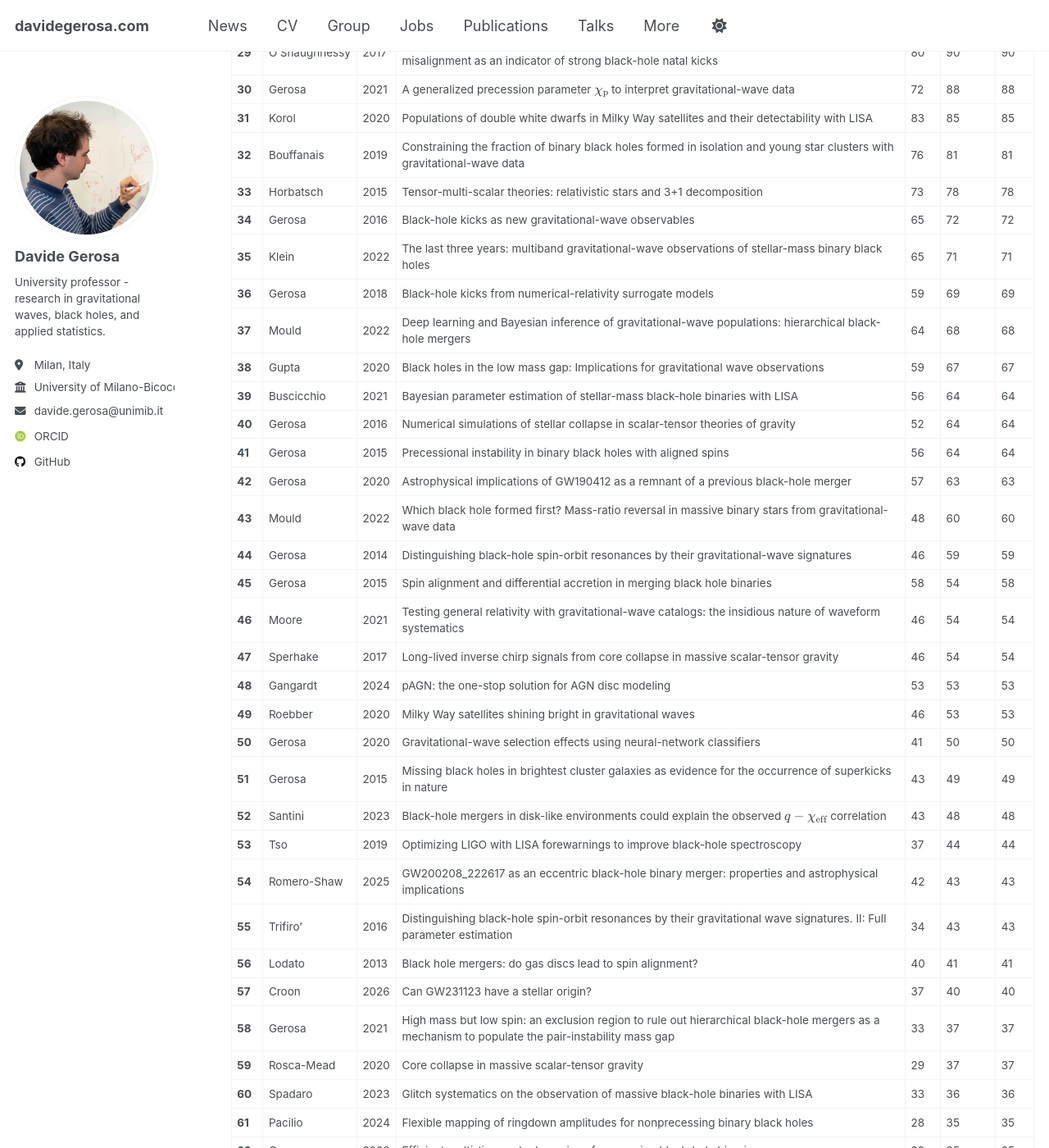
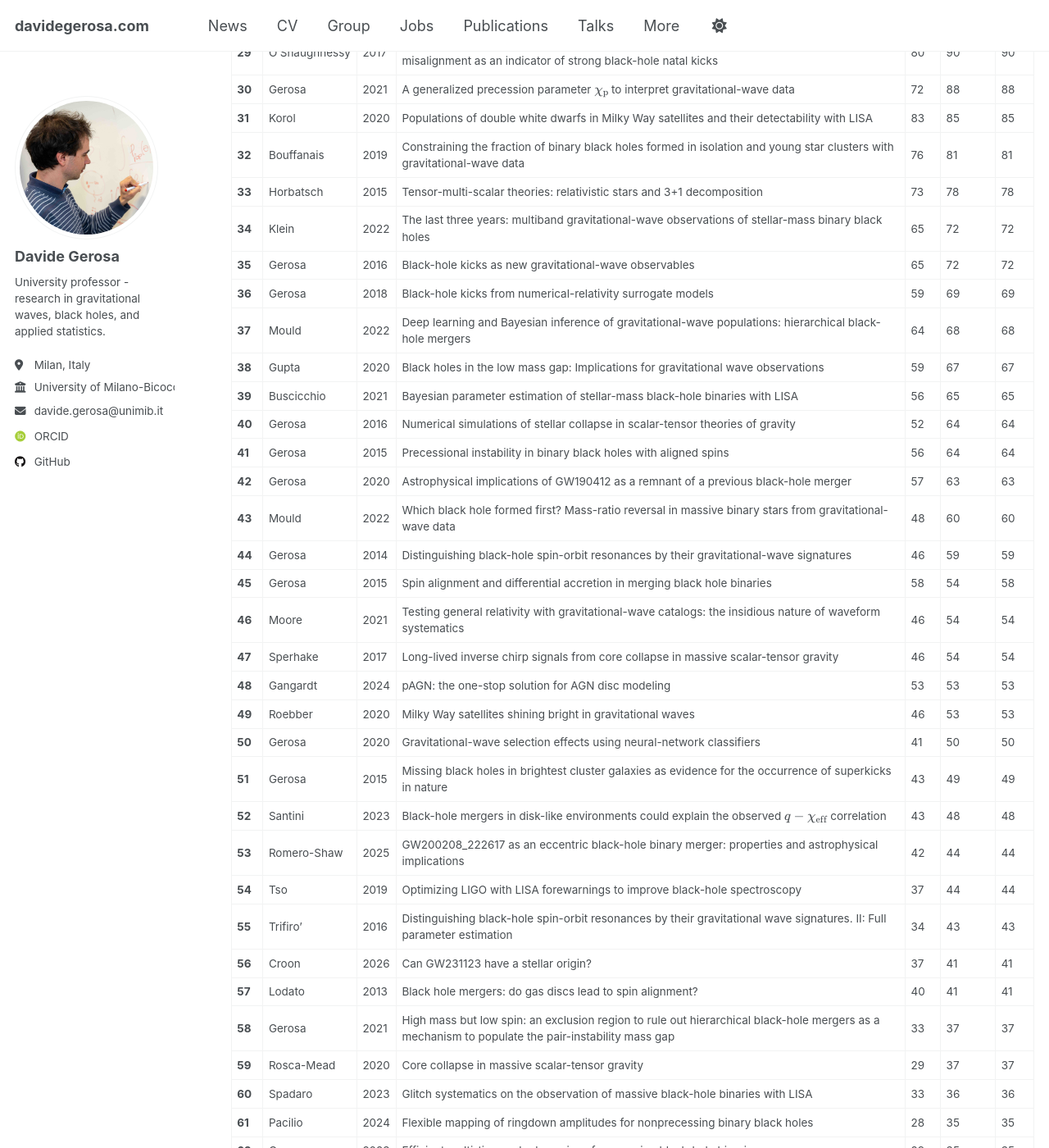
Before and after one commit to dgerosa/website, a Jekyll site: the page built from _pages/citations.md, in a window 1280 px wide and 1400 px high, scrolled down 1648 px. Shown: the whole window at 82% size. Built offline with Jekyll 4.4.1, drawn with Linux system fonts in a browser that asks for light colours; some web fonts are replaced; some of the changed text lies outside the part shown.

Commit message:
Website update from workflow

```diff
--- a/_pages/_citations.md
+++ b/_pages/_citations.md
@@ -42,12 +42,12 @@
 | **31** | Korol | 2020 | Populations of double white dwarfs in Milky Way satellites and their detectability with LISA | 83 | 85 | 85 |
 | **32** | Bouffanais | 2019 | Constraining the fraction of binary black holes formed in isolation and young star clusters with gravitational-wave data | 76 | 81 | 81 |
 | **33** | Horbatsch | 2015 | Tensor-multi-scalar theories: relativistic stars and 3+1 decomposition | 73 | 78 | 78 |
-| **34** | Gerosa | 2016 | Black-hole kicks as new gravitational-wave observables | 65 | 72 | 72 |
-| **35** | Klein | 2022 | The last three years: multiband gravitational-wave observations of stellar-mass binary black holes | 65 | 71 | 71 |
+| **34** | Klein | 2022 | The last three years: multiband gravitational-wave observations of stellar-mass binary black holes | 65 | 72 | 72 |
+| **35** | Gerosa | 2016 | Black-hole kicks as new gravitational-wave observables | 65 | 72 | 72 |
 | **36** | Gerosa | 2018 | Black-hole kicks from numerical-relativity surrogate models | 59 | 69 | 69 |
 | **37** | Mould | 2022 | Deep learning and Bayesian inference of gravitational-wave populations: hierarchical black-hole mergers | 64 | 68 | 68 |
 | **38** | Gupta | 2020 | Black holes in the low mass gap: Implications for gravitational wave observations | 59 | 67 | 67 |
-| **39** | Buscicchio | 2021 | Bayesian parameter estimation of stellar-mass black-hole binaries with LISA | 56 | 64 | 64 |
+| **39** | Buscicchio | 2021 | Bayesian parameter estimation of stellar-mass black-hole binaries with LISA | 56 | 65 | 65 |
 | **40** | Gerosa | 2016 | Numerical simulations of stellar collapse in scalar-tensor theories of gravity | 52 | 64 | 64 |
 | **41** | Gerosa | 2015 | Precessional instability in binary black holes with aligned spins | 56 | 64 | 64 |
 | **42** | Gerosa | 2020 | Astrophysical implications of GW190412 as a remnant of a previous black-hole merger | 57 | 63 | 63 |
@@ -61,11 +61,11 @@
 | **50** | Gerosa | 2020 | Gravitational-wave selection effects using neural-network classifiers | 41 | 50 | 50 |
 | **51** | Gerosa | 2015 | Missing black holes in brightest cluster galaxies as evidence for the occurrence of superkicks in nature | 43 | 49 | 49 |
 | **52** | Santini | 2023 | Black-hole mergers in disk-like environments could explain the observed $$q-\chi_\mathrm{eff}$$ correlation | 43 | 48 | 48 |
-| **53** | Tso | 2019 | Optimizing LIGO with LISA forewarnings to improve black-hole spectroscopy | 37 | 44 | 44 |
-| **54** | Romero-Shaw | 2025 | GW200208_222617 as an eccentric black-hole binary merger: properties and astrophysical implications | 42 | 43 | 43 |
+| **53** | Romero-Shaw | 2025 | GW200208_222617 as an eccentric black-hole binary merger: properties and astrophysical implications | 42 | 44 | 44 |
+| **54** | Tso | 2019 | Optimizing LIGO with LISA forewarnings to improve black-hole spectroscopy | 37 | 44 | 44 |
 | **55** | Trifiro' | 2016 | Distinguishing black-hole spin-orbit resonances by their gravitational wave signatures. II: Full parameter estimation | 34 | 43 | 43 |
-| **56** | Lodato | 2013 | Black hole mergers: do gas discs lead to spin alignment? | 40 | 41 | 41 |
-| **57** | Croon | 2026 | Can GW231123 have a stellar origin? | 37 | 40 | 40 |
+| **56** | Croon | 2026 | Can GW231123 have a stellar origin? | 37 | 41 | 41 |
+| **57** | Lodato | 2013 | Black hole mergers: do gas discs lead to spin alignment? | 40 | 41 | 41 |
 | **58** | Gerosa | 2021 | High mass but low spin: an exclusion region to rule out hierarchical black-hole mergers as a mechanism to populate the pair-instability mass gap | 33 | 37 | 37 |
 | **59** | Rosca-Mead | 2020 | Core collapse in massive scalar-tensor gravity | 29 | 37 | 37 |
 | **60** | Spadaro | 2023 | Glitch systematics on the observation of massive black-hole binaries with LISA | 33 | 36 | 36 |
```
Also changed, not shown: other parts of _pages/_citations.md (+12 -12 lines), _pages/_group.md (+1 -1 lines), _pages/_publications.md (+1 -1 lines), _pages/_talks.md (+1 -1 lines).
